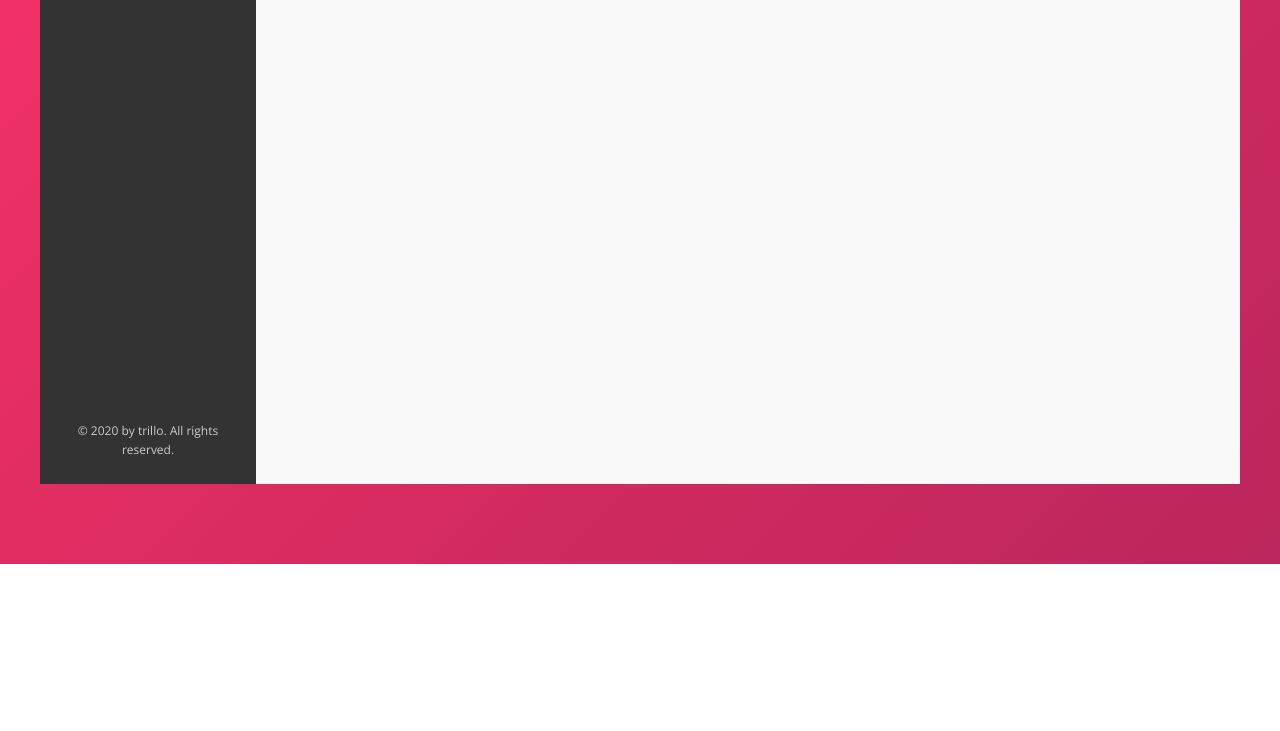
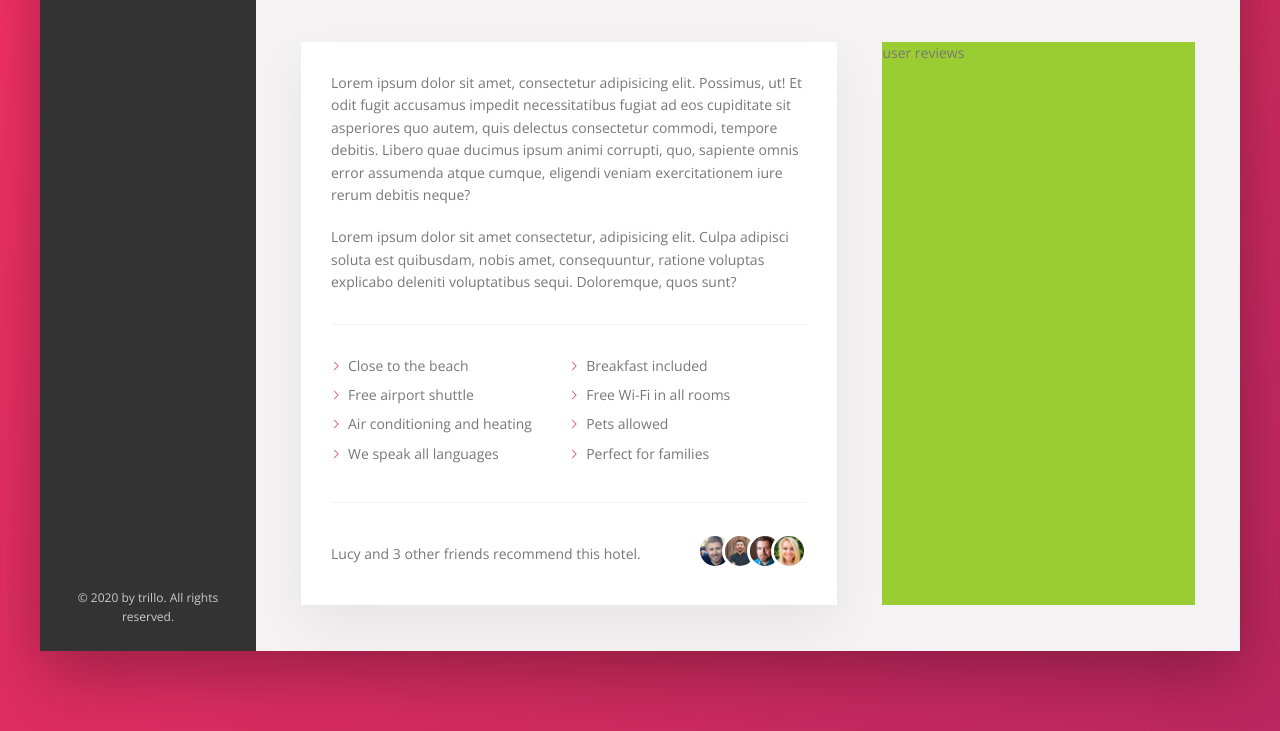
Before and after one commit to kembek/trillo, a website: page index.html in a window 1280 px wide. Shown: the part 466-1197 px from the top of the page. Before the commit the page ends 1030 px from the top, so only its background shows below. Drawn offline with nearby package versions, Linux system fonts and the light colour scheme; files that its build step writes are made by us from their sources.

Commit message:
add: the hotel description was added

```diff
--- a/index.html
+++ b/index.html
@@ -151,6 +151,48 @@
               <p class="overview__rating-count">429 votes</p>
             </div>
           </div>
+
+          <div class="detail">
+            <div class="description">
+              <p class="paragraph">
+                Lorem ipsum dolor sit amet, consectetur adipisicing elit. Possimus, ut! Et odit fugit accusamus impedit necessitatibus
+                fugiat ad eos cupiditate sit asperiores quo autem, quis delectus consectetur commodi, tempore debitis. Libero quae ducimus
+                ipsum animi corrupti, quo, sapiente omnis error assumenda atque cumque, eligendi veniam exercitationem iure rerum debitis
+                neque?
+              </p>
+
+              <p class="paragraph"
+                >Lorem ipsum dolor sit amet consectetur, adipisicing elit. Culpa adipisci soluta est quibusdam, nobis amet, consequuntur,
+                ratione voluptas explicabo deleniti voluptatibus sequi. Doloremque, quos sunt?</p
+              >
+
+              <ul class="list">
+                <li class="list__item">Close to the beach</li>
+                <li class="list__item">Breakfast included</li>
+                <li class="list__item">Free airport shuttle</li>
+                <li class="list__item">Free Wi-Fi in all rooms</li>
+                <li class="list__item">Air conditioning and heating</li>
+                <li class="list__item">Pets allowed</li>
+                <li class="list__item">We speak all languages</li>
+                <li class="list__item">Perfect for families</li>
+              </ul>
+
+              <div class="recommend">
+                <p class="recommend__count">
+                  Lucy and 3 other friends recommend this hotel.
+                </p>
+                <div class="recommend__friends">
+                  <img src="img/user-3.jpg" alt="Friend 1" class="recommend__photo" />
+                  <img src="img/user-4.jpg" alt="Friend 2" class="recommend__photo" />
+                  <img src="img/user-5.jpg" alt="Friend 3" class="recommend__photo" />
+                  <img src="img/user-6.jpg" alt="Friend 3" class="recommend__photo" />
+                </div>
+              </div>
+            </div>
+            <div class="user-reviews">
+              user reviews
+            </div>
+          </div>
         </main>
       </div>
     </div>
--- a/scss/_base.scss
+++ b/scss/_base.scss
@@ -1,3 +1,6 @@
+$black-color: #000;
+$white-color: #fff;
+
 :root {
   --primary-color: #eb2f64;
   --primary-light-color: #ff3366;
@@ -11,6 +14,11 @@
   --grey-dark-color-1: #333;
   --grey-dark-color-2: #777;
   --grey-dark-color-3: #999;
+
+  --shadow-dark: 0 2rem 6rem rgba(0, 0, 0, 0.3);
+  --shadow-light: 0 2rem 5rem rgba(0, 0, 0, 0.06);
+
+  --line: 1px solid var(--grey-light-color-2);
 }
 
 *,
@@ -27,7 +35,7 @@ html {
 }
 
 body {
-  font-family: "Open Sans", sans-serif;
+  font-family: 'Open Sans', sans-serif;
   font-weight: 400;
   font-size: 1.6rem;
   line-height: 1.6;
--- a/scss/_component.scss
+++ b/scss/_component.scss
@@ -112,7 +112,7 @@
     width: 1.75rem;
     height: 1.75rem;
     font-size: 0.8rem;
-    color: #fff;
+    color: $white-color;
 
     display: flex;
     align-items: center;
@@ -220,7 +220,7 @@
 .overview {
   display: flex;
   align-items: center;
-  border-bottom: 1px solid var(--grey-light-color-2);
+  border-bottom: var(--line);
 
   &__heading {
     text-transform: uppercase;
@@ -262,7 +262,7 @@
 
     align-self: stretch;
     background-color: var(--primary-color);
-    color: #fff;
+    color: $white-color;
     padding: 0 2.25rem;
   }
 
@@ -302,6 +302,81 @@
 }
 
 ///////////////////////////////////
+// PARAGRAPH
+.paragraph:not(:last-of-type) {
+  margin-bottom: 2rem;
+}
+
+///////////////////////////////////
+// LIST
+.list {
+  list-style: none;
+  border: {
+    top: var(--line);
+    bottom: var(--line);
+  }
+  padding: 3rem 0;
+  margin: 3rem 0;
+
+  display: flex;
+  flex-wrap: wrap;
+
+  &__item {
+    flex: 0 0 50%;
+    margin-bottom: 0.7rem;
+  }
+
+  &__item::before {
+    content: '';
+    display: inline-block;
+    height: 1rem;
+    width: 1rem;
+    margin-right: 0.7rem;
+
+    // CHEVRON FOR OLDER BROWSERS
+    // background-image: url('../img/chevron-thin-right.svg');
+    // background-size: cover;
+
+    // CHEVRON FOR NEWEST BROWSERS
+    background-color: var(--primary-color);
+    -webkit-mask-image: url('../img/chevron-thin-right.svg');
+    -webkit-mask-size: cover;
+    mask-image: url('../img/chevron-thin-right.svg');
+    mask-size: cover;
+  }
+}
+
+///////////////////////////////////
+// RECOMMEND
+.recommend {
+  display: flex;
+  align-items: center;
+
+  &__count {
+    margin-right: auto;
+  }
+  &__friends {
+  }
+  &__photo {
+    box-sizing: content-box;
+    height: 3rem;
+    width: 3rem;
+    border-radius: 50%;
+    border: 3px solid $white-color;
+    cursor: pointer;
+    transition: all 0.3s;
+
+    &:not(:last-child) {
+      margin-right: -1.5rem;
+    }
+
+    &:hover {
+      transform: scale(1.15);
+    }
+  }
+}
+
+///////////////////////////////////
 // ANIMATIONS
 @keyframes pulsate {
   0% {
@@ -309,7 +384,7 @@
     transform: scale(1);
   }
   50% {
-    box-shadow: 0 1rem 4rem rgba(0, 0, 0, 0.25);
+    box-shadow: 0 1rem 4rem rgba($black-color, 0.25);
     transform: scale(1.05);
   }
   100% {
--- a/scss/_layout.scss
+++ b/scss/_layout.scss
@@ -3,13 +3,14 @@
   min-height: 50rem;
   margin: 8rem auto;
   background-color: var(--grey-light-color-1);
+  box-shadow: var(--shadow-dark);
 }
 
 .header {
   font-size: 1.4rem;
   height: 7rem;
-  background-color: #fff;
-  border-bottom: 1px solid var(--grey-light-color-2);
+  background-color: $white-color;
+  border-bottom: var(--line);
 
   display: flex;
   justify-content: space-between;
@@ -32,8 +33,31 @@
 }
 
 .hotel-view {
+  flex: 1;
+  background-color: $white-color;
+
   // TODO: Delete bellow properties
   min-height: 80rem;
+}
 
+.detail {
+  display: flex;
+  background-color: var(--grey-light-color-2);
+  border-bottom: var(--line);
+  padding: 4.5rem;
+  font-size: 1.4rem;
+}
+
+.description {
+  flex: 0 0 60%;
+  margin-right: 4.5rem;
+  box-shadow: var(--shadow-light);
+  padding: 3rem;
+  background-color: $white-color;
+  font-size: 1.4rem;
+}
+
+.user-reviews {
   flex: 1;
+  background-color: yellowgreen;
 }
```
